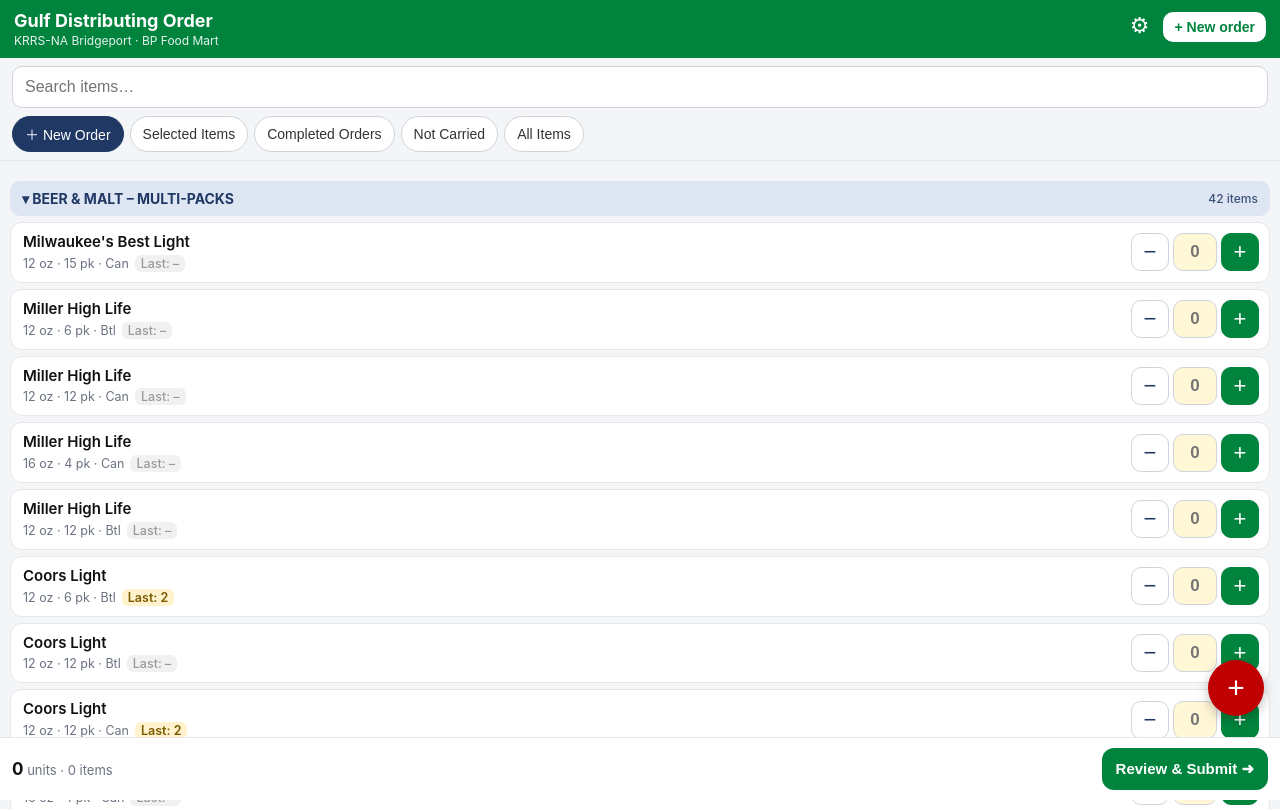
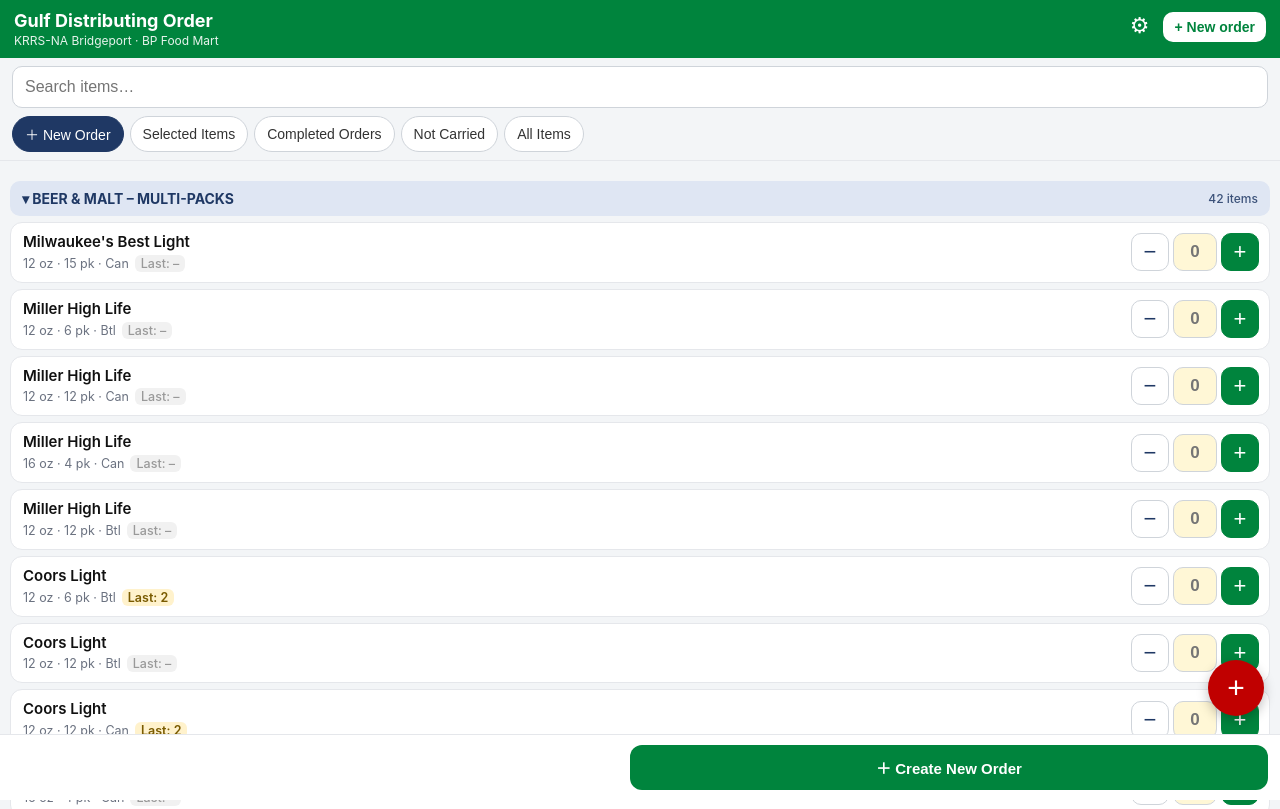
Before and after one commit to pingile/gulf-order, a plain HTML site: page index.html in a window 1280 px wide. Shown: the top 809 px of the page. Drawn offline with Linux system fonts and the light colour scheme.

Commit message:
Bottom bar: Create New Order when empty, Review & Submit when items picked

```diff
--- a/index.html
+++ b/index.html
@@ -137,7 +137,9 @@ function render(){
   summary();
 }
 function summary(){var lines=0,units=0;ST.items.forEach(function(it){var q=draft[it.id]||0;if(q>0&&it.active){lines++;units+=q}});
-  $('sum').innerHTML='<b>'+units+'</b> units · '+lines+' items';}
+  var rb=$('revBtn');
+  if(lines){$('sum').innerHTML='<b>'+units+'</b> units · '+lines+' items';rb.innerHTML='Review &amp; Submit ➜';rb.dataset.mode='rev';rb.style.flex='';}
+  else{$('sum').innerHTML='';rb.innerHTML='＋ Create New Order';rb.dataset.mode='new';rb.style.flex='1';}}
 function setQty(id,q){q=Math.max(0,Math.min(999,parseInt(q,10)||0));if(q)draft[id]=q;else delete draft[id];saveDraft();
   var row=document.querySelector('.item[data-id="'+id+'"]');if(row){row.classList.toggle('ordered',q>0);var inp=row.querySelector('input');if(inp&&document.activeElement!==inp)inp.value=q||'';}
   summary();chips();}
@@ -288,7 +290,7 @@ $('list').addEventListener('click',function(e){
 $('list').addEventListener('input',function(e){if(e.target.dataset.q)setQty(e.target.dataset.q,e.target.value)});
 $('list').addEventListener('focusin',function(e){if(e.target.dataset.q)e.target.select()});
 $('fab').onclick=function(){editItem(null)};
-$('revBtn').onclick=review;$('gear').onclick=settings;
+$('revBtn').onclick=function(){if(this.dataset.mode==='new'){filter='active';query='';$('q').value='';close();render();window.scrollTo(0,0);toast('Tap + next to the items you need');}else review();};$('gear').onclick=settings;
 $('list').addEventListener('click',function(e){var b=e.target.closest('[data-co]');if(!b)return;var o=ST.history[+b.dataset.i];if(!o)return;if(b.dataset.co==='p')printOrder(o);else emailOrder(o,null);});
 $('newOrd').onclick=function(){
   var n=Object.keys(draft).length;
```
